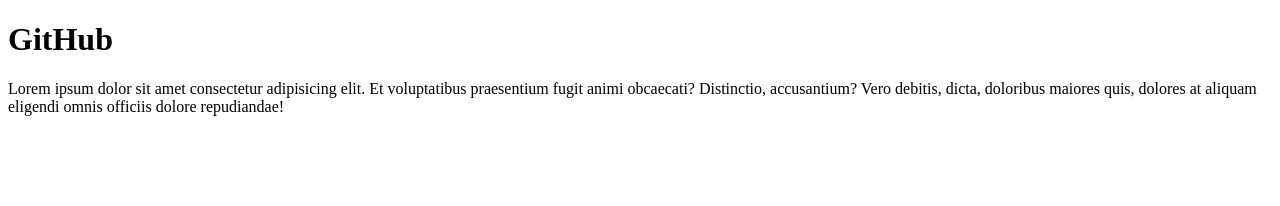
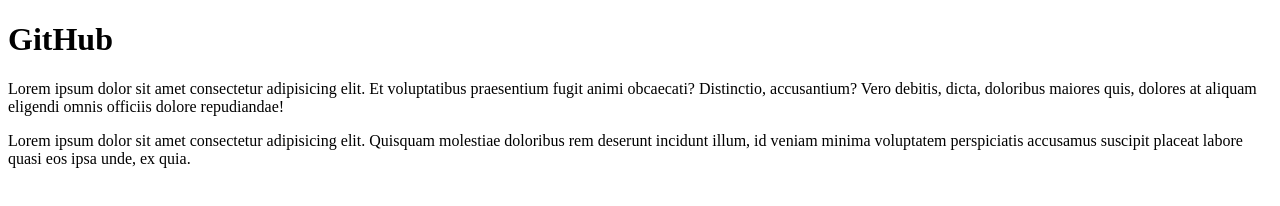
Before and after one commit to jonathanjd/mi-proyecto-jonathan, a plain HTML site: page index.html in a window 1280 px wide. Drawn offline with Linux system fonts and the light colour scheme.

Commit message:
Add More texto al Index

```diff
--- a/index.html
+++ b/index.html
@@ -9,5 +9,6 @@
 <body>
     <h1>GitHub</h1>
    <p>Lorem ipsum dolor sit amet consectetur adipisicing elit. Et voluptatibus praesentium fugit animi obcaecati? Distinctio, accusantium? Vero debitis, dicta, doloribus maiores quis, dolores at aliquam eligendi omnis officiis dolore repudiandae!</p>
+    <p>Lorem ipsum dolor sit amet consectetur adipisicing elit. Quisquam molestiae doloribus rem deserunt incidunt illum, id veniam minima voluptatem perspiciatis accusamus suscipit placeat labore quasi eos ipsa unde, ex quia.</p>
 </body>
 </html>
```
